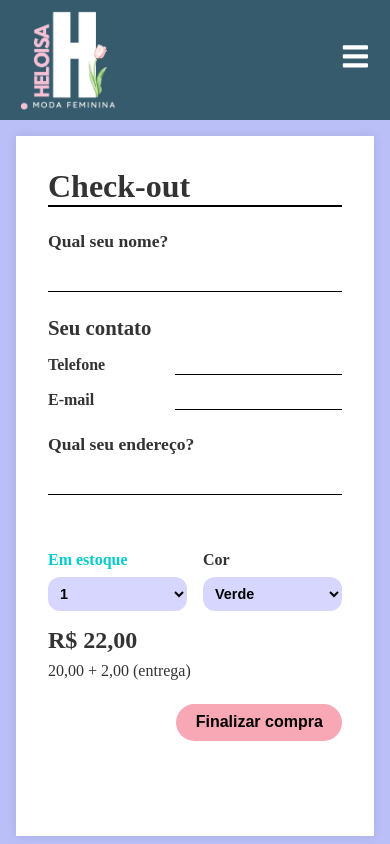
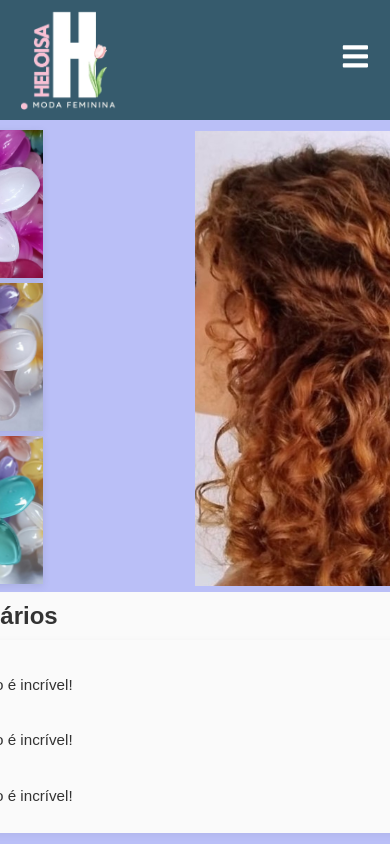
Before and after one commit to MW-Limah/HeloisaWebstore, a Next.js app: page /checkout in a window 390 px wide. Built offline with nearby package versions, Linux system fonts and the light colour scheme.

Commit message:
Update checkout.module.css

```diff
--- a/src/app/checkout/checkout.module.css
+++ b/src/app/checkout/checkout.module.css
@@ -8,6 +8,8 @@
 
 .content {
     display: flex;
+    align-items: center;
+    justify-content: center;
     gap: 2rem;
     padding: 10px 20%;
 }
@@ -104,7 +106,6 @@
 }
 
 /* Lado do Check-out */
-/* Lado do Check-out */
 .rightSide {
     font-family: 'Times New Roman', Times, serif;
     flex: 1;
@@ -119,6 +120,7 @@
     padding: 2rem;
     color: #333;
     height: 700px;
+    width: 500px;
     box-shadow: 0 0 10px rgba(0, 0, 0, 0.1);
 }
 
@@ -253,26 +255,42 @@
     align-self: flex-end;
 }
 
+/* Responsividade */
+@media (max-width: 1200px) {
+    .content {
+        padding: 10px 10%;
+    }
+
+    .imageFocused {
+        width: 400px;
+        height: auto;
+        margin-left: 0;
+    }
+
+    .checkoutForm {
+        width: 100%;
+        max-width: 100%;
+    }
+}
+
 @media (max-width: 768px) {
     .content {
-        flex-direction: column-reverse;
-        padding: 1rem;
+        flex-direction: column;
+        padding: 10px 5%;
     }
 
     .gridImages {
-        grid-template-columns: 1fr;
-        justify-items: center;
+        grid-template-columns: repeat(2, 1fr);
     }
 
     .imageFocused {
-        max-width: 90vw;
+        width: 100%;
+        height: auto;
+        margin-left: 0;
     }
 
-    .rightSide {
-        max-width: 100%;
-    }
-
-    .comments {
+    .checkoutForm {
+        width: 100%;
         max-width: 100%;
     }
 }
```
